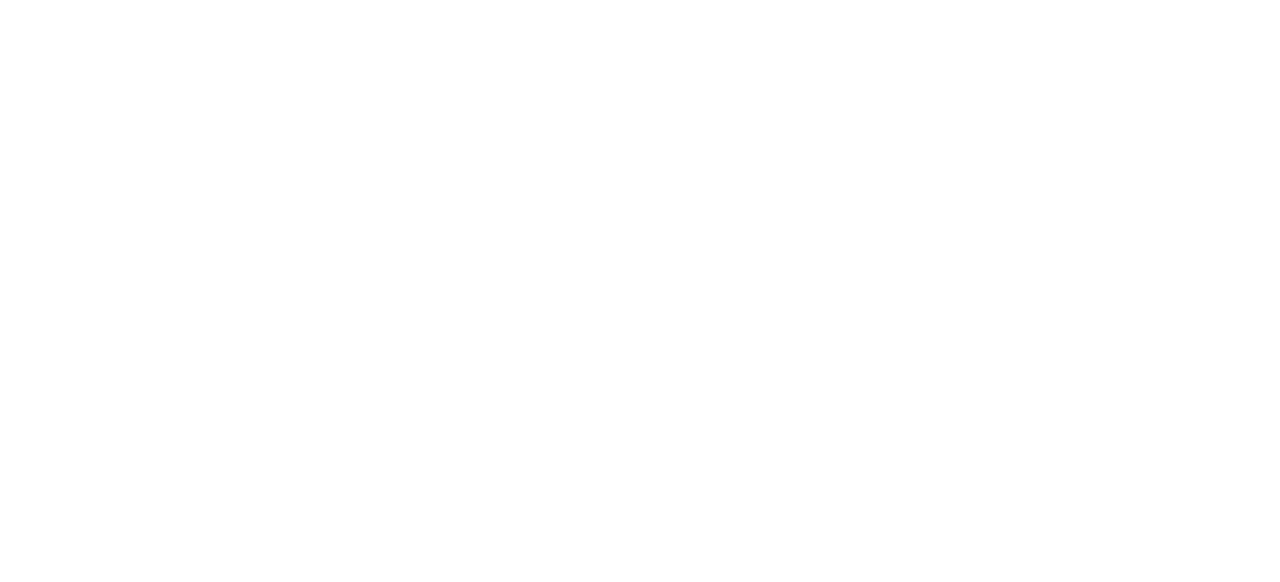
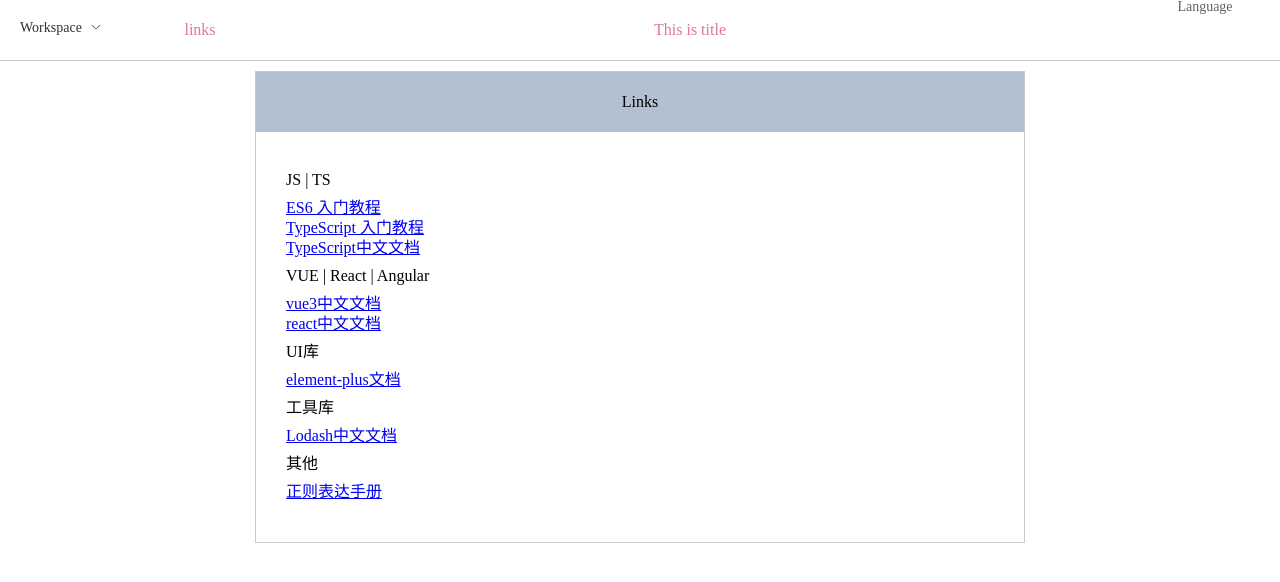
Before and after one commit to FE-help/testCode, a Vue app: page /links in a window 1280 px wide. Before the commit this address had no page. Shown: the top 582 px of the page. Built offline with nearby package versions, Linux system fonts and the light colour scheme.

Commit message:
添加解析md

```diff
--- a/package.json
+++ b/package.json
@@ -13,6 +13,7 @@
     "axios": "^0.24.0",
     "element-plus": "^1.2.0-beta.3",
     "js-cookie": "^3.0.1",
+    "marked": "^4.0.6",
     "moment": "^2.29.1",
     "oidc-client": "IdentityModel/oidc-client-js",
     "vue": "^3.2.16",
--- /dev/null
+++ b/public/docs/collect.md
@@ -0,0 +1,18 @@
+
+#### JS | TS
+- [ES6 入门教程](https://es6.ruanyifeng.com/)
+- [TypeScript 入门教程](https://ts.xcatliu.com/introduction/index.html)
+- [TypeScript中文文档](https://www.tslang.cn/docs/handbook/basic-types.html)
+
+#### VUE | React | Angular
+- [vue3中文文档](https://v3.cn.vuejs.org/guide/introduction.html)
+- [react中文文档](https://zh-hans.reactjs.org/docs/getting-started.html)
+
+#### UI库
+- [element-plus文档](https://element-plus.gitee.io/zh-CN/component/button.html)
+
+#### 工具库
+- [Lodash中文文档](https://www.lodashjs.com/)
+
+#### 其他
+- [正则表达手册](https://tool.oschina.net/uploads/apidocs/jquery/regexp.html)
--- a/src/api/index.ts
+++ b/src/api/index.ts
@@ -28,6 +28,7 @@
         // 对响应数据做点什么
         return response;
     }, function (error) {
+        console.log(error);
         // 对响应错误做点什么
         return Promise.reject(error);
     });
--- a/src/components/todoList/TodoItem.vue
+++ b/src/components/todoList/TodoItem.vue
@@ -12,7 +12,6 @@
 </template>
 
 <script setup lang="ts">
-    import {defineProps} from 'vue';
     import {Delete, Edit} from '@element-plus/icons'
     import {useStore} from '../../store';
     import {OPEN_ADD_MODAL, DELETE_TODO} from '../../store/todo/todo.types'
--- a/src/constant/menu.ts
+++ b/src/constant/menu.ts
@@ -1,4 +1,5 @@
 export const menuList = [
     {title: 'go to home', path: '/home'},
     {title: 'todo list', path: '/todoList'},
+    {title: 'todo links page', path: '/links'},
 ];
--- a/src/router/index.ts
+++ b/src/router/index.ts
@@ -3,6 +3,7 @@
 import noMenu from "../views/otherPage/noMenu.vue"
 import Main from "../views/Main.vue"
 import TodoList from '../views/todoList/TodoList.vue'
+import LinksPage from '../views/linksPage/index.vue'
 
 
 const history = createWebHistory()
@@ -26,6 +27,12 @@
                 component: TodoList,
                 children: []
             },
+            {
+                path: '/links',
+                name: 'links',
+                component: LinksPage,
+                children: []
+            },
         ]
     }
 ];
--- a/src/style/overwrite.less
+++ b/src/style/overwrite.less
@@ -30,3 +30,47 @@
 }
 
 /**/
+
+/*通用布局容器*/
+.common-layout {
+  border: 1px solid @basicBorderColor;
+  width: 60%;
+  margin: 10px auto;
+  min-width: 500px;
+
+  .el-header {
+    text-align: center;
+    background-color: #b3c0d1;
+    line-height: 60px;
+  }
+
+  .el-footer {
+    border-top: 1px solid @basicBorderColor;
+    background-color: #f4f4f4;
+  }
+
+  .el-main {
+    min-height: 90px;
+  }
+
+  .el-row {
+    padding-top: 10px;
+  }
+
+  .text-content {
+    color: @basicSubTextColor;
+  }
+}
+//md文件通用样式
+.md-file{
+  padding: 10px;
+}
+.md-file h1,.md-file h2,.md-file h3,.md-file h4,.md-file h5{
+  margin: 10px 0;
+}
+.md-file > ul{
+  margin: 10px 0;
+}
+.md-file > ul > li{
+  padding: 2px 0;
+}
--- /dev/null
+++ b/src/views/linksPage/index.vue
@@ -0,0 +1,38 @@
+<template>
+  <div>
+    <div class="common-layout">
+      <el-container>
+        <el-header>Links</el-header>
+        <el-main v-loading="state.loading">
+          <div class="md-file" v-html="state.content"></div>
+        </el-main>
+      </el-container>
+    </div>
+  </div>
+</template>
+
+<script setup lang="ts">
+  import { reactive, onMounted } from 'vue'
+  import { marked } from 'marked'
+  import axios from 'axios'
+  const state = reactive({
+      content: '',
+      loading: false
+  });
+  const getMdContent = (fileName) => {
+      state.loading = true;
+      axios.get(`public/docs/${fileName}.md`)
+          .then(({ data }) => {
+              state.content = marked.parse(data).replace(/<a href/g, '<a target="_blank" href');
+              state.loading = false
+          })
+  };
+
+  onMounted(() => {
+      getMdContent('collect');
+  })
+</script>
+
+<style scoped lang="less">
+
+</style>
--- a/src/views/todoList/TodoList.vue
+++ b/src/views/todoList/TodoList.vue
@@ -51,35 +51,3 @@
     };
     init();
 </script>
-<style lang="less" scoped>
-  @import "/src/style/basic";
-  .common-layout {
-    border: 1px solid @basicBorderColor;
-    width: 60%;
-    margin: 10px auto;
-    min-width: 500px;
-  }
-
-  .el-header {
-    text-align: center;
-    background-color: #b3c0d1;
-    line-height: 60px;
-  }
-
-  .el-footer {
-    border-top: 1px solid @basicBorderColor;
-    background-color: #f4f4f4;
-  }
-
-  .el-main {
-    min-height: 90px;
-  }
-
-  .el-row {
-    padding-top: 10px;
-  }
-
-  .text-content {
-    color: @basicSubTextColor;
-  }
-</style>
```
Also changed, not shown: public/docs/test/index.md (added, +7 -0 lines), 1 other file (tests, documents, lock files or other folders).
